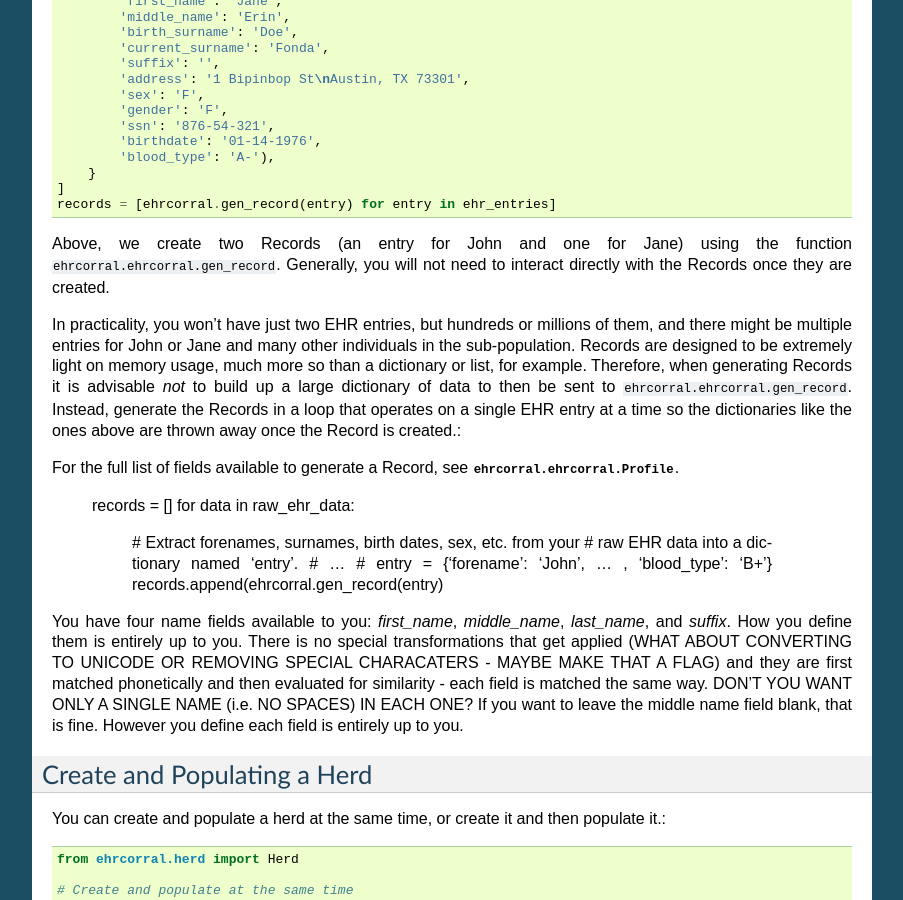
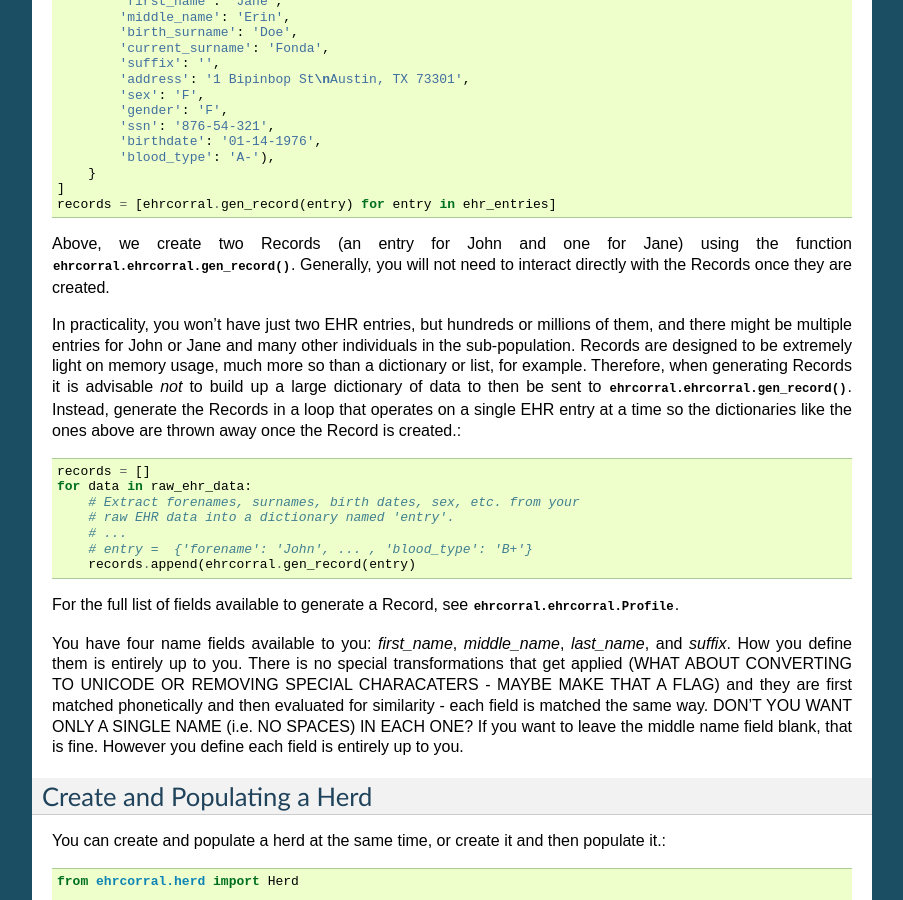
Before and after one commit to nsh87/ehrcorral, a Sphinx documentation site: the page built from docs/usage.rst, in a window 1280 px wide and 900 px high, scrolled down 812 px. Shown: the whole window, without its empty margins (198-1101 px from the left). Built offline with Sphinx 7.4.7, drawn with Linux system fonts in a browser that asks for light colours; cross-references to code outside the pages are shown as plain code; part of the change alters nothing that is shown.

```diff
--- a/docs/usage.rst
+++ b/docs/usage.rst
@@ -60,7 +60,7 @@ discover other Records that describe the same individual.::
     records = [ehrcorral.gen_record(entry) for entry in ehr_entries]
 
 Above, we create two Records (an entry for John and one for Jane) using the
-function :py:function:`ehrcorral.ehrcorral.gen_record`. Generally, you will not
+function :py:func:`ehrcorral.ehrcorral.gen_record`. Generally, you will not
 need to interact directly with the Records once they are created.
 
 In practicality, you won't have just two EHR entries, but hundreds or millions
@@ -68,13 +68,10 @@ of them, and there might be multiple entries for John or Jane and many other
 individuals in the sub-population. Records are designed to be extremely light on
 memory usage, much more so than a dictionary or list, for example. Therefore,
 when generating Records it is advisable *not* to build up a large dictionary of
-data to then be sent to :py:function:`ehrcorral.ehrcorral.gen_record`. Instead,
+data to then be sent to :py:func:`ehrcorral.ehrcorral.gen_record`. Instead,
 generate the Records in a loop that operates on a single EHR entry at a time
 so the dictionaries like the ones above are thrown away once the Record is
 created.::
-
-For the full list of fields available to generate a Record, see
-:py:class:`ehrcorral.ehrcorral.Profile`.
 
     records = []
     for data in raw_ehr_data:
@@ -83,6 +80,9 @@ For the full list of fields available to generate a Record, see
         # ...
         # entry =  {'forename': 'John', ... , 'blood_type': 'B+'}
         records.append(ehrcorral.gen_record(entry)
+
+For the full list of fields available to generate a Record, see
+:py:class:`ehrcorral.ehrcorral.Profile`.
 
 You have four name fields available to you: `first_name`, `middle_name`,
 `last_name`, and `suffix`. How you define them is entirely up to you. There
```
